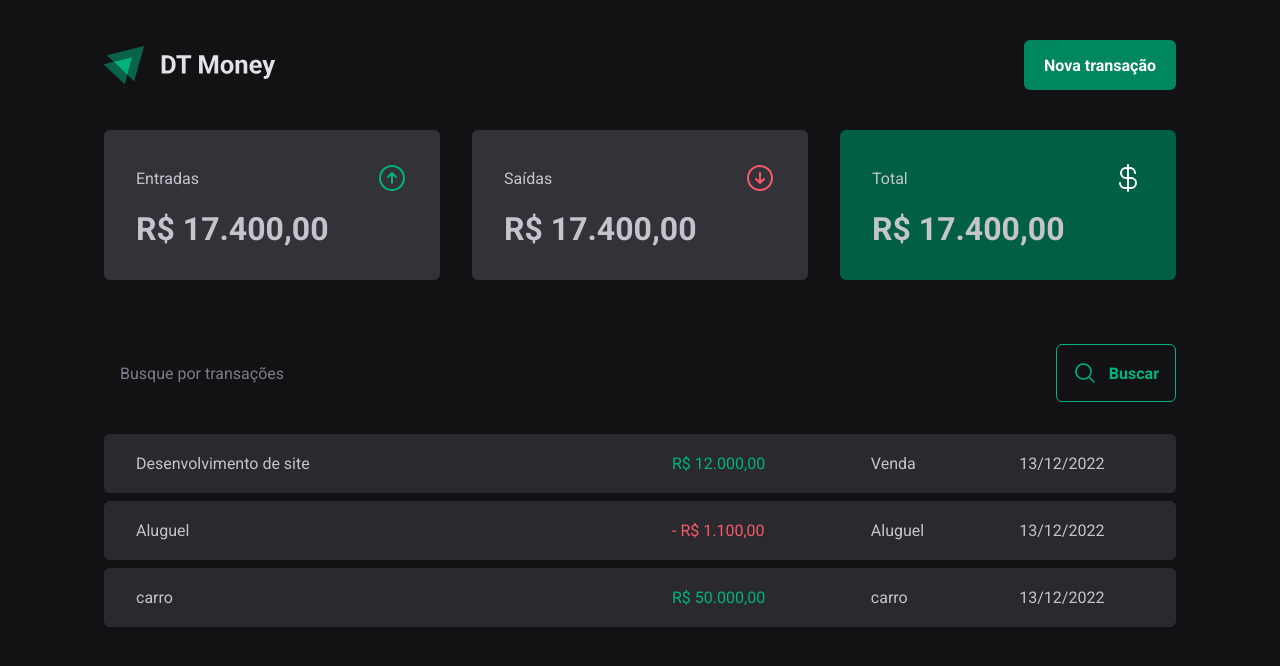
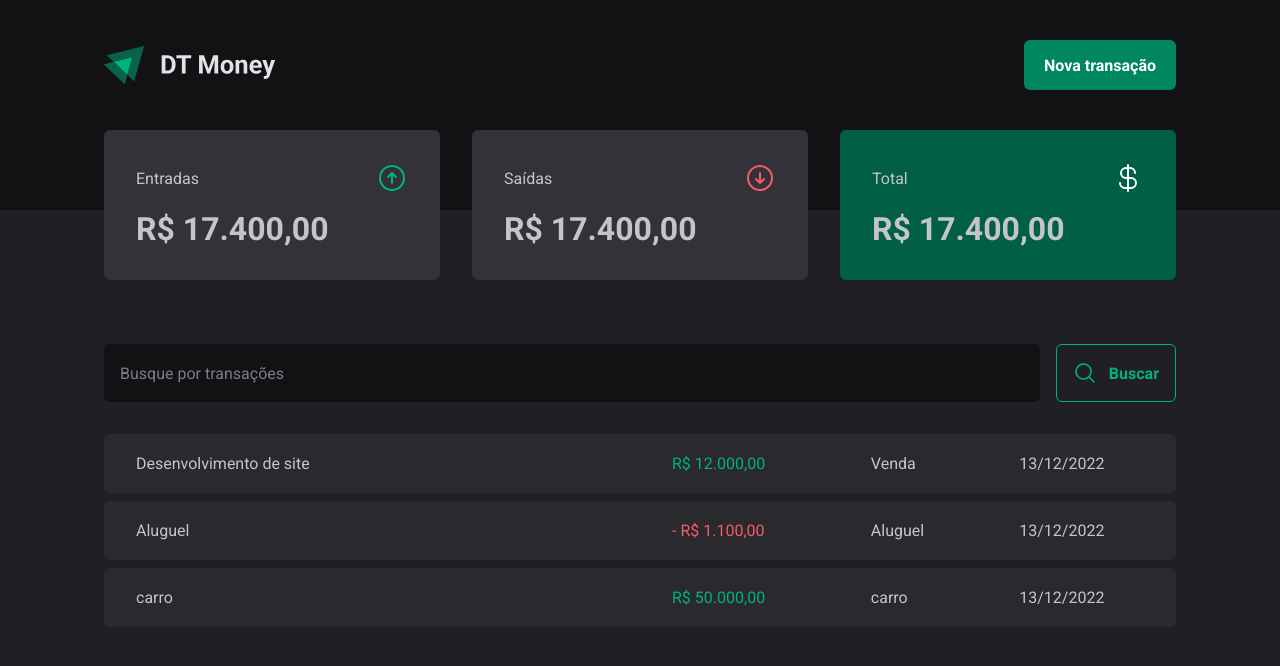
Before and after one commit to GersonDantas/dity-money, a React (Vite) app: page / in a window 1280 px wide. Shown: the top 666 px of the page. Built offline with nearby package versions, Linux system fonts and the light colour scheme.

Commit message:
style: adjust body background color to gray-800

```diff
--- a/src/styles/themes/global.ts
+++ b/src/styles/themes/global.ts
@@ -13,7 +13,7 @@ export const GlobalStyle = createGlobalStyle`
   }
 
   body {
-    background: ${props => props.theme['gray-900']};
+    background: ${props => props.theme['gray-800']};
     color: ${props => props.theme['gray-300']};
     -webkit-font-smoothing: antialiased;
   }
```
